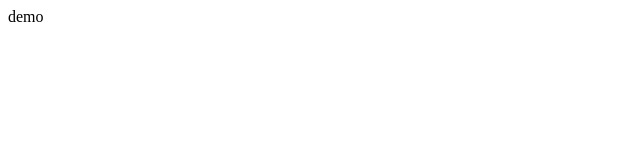
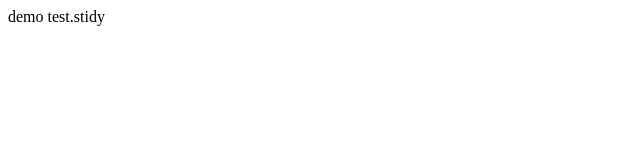
Before and after one commit to bzscdjt/GIT-demo, a plain HTML site: page index.html in a window 1280 px wide. Shown: the full height of the page, 0-640 px from the left. Drawn offline with Linux system fonts and the light colour scheme.

Commit message:
third save

```diff
--- a/index.html
+++ b/index.html
@@ -7,5 +7,6 @@
 </head>
 <body>
 demo
+test.stidy
 </body>
 </html>
```
